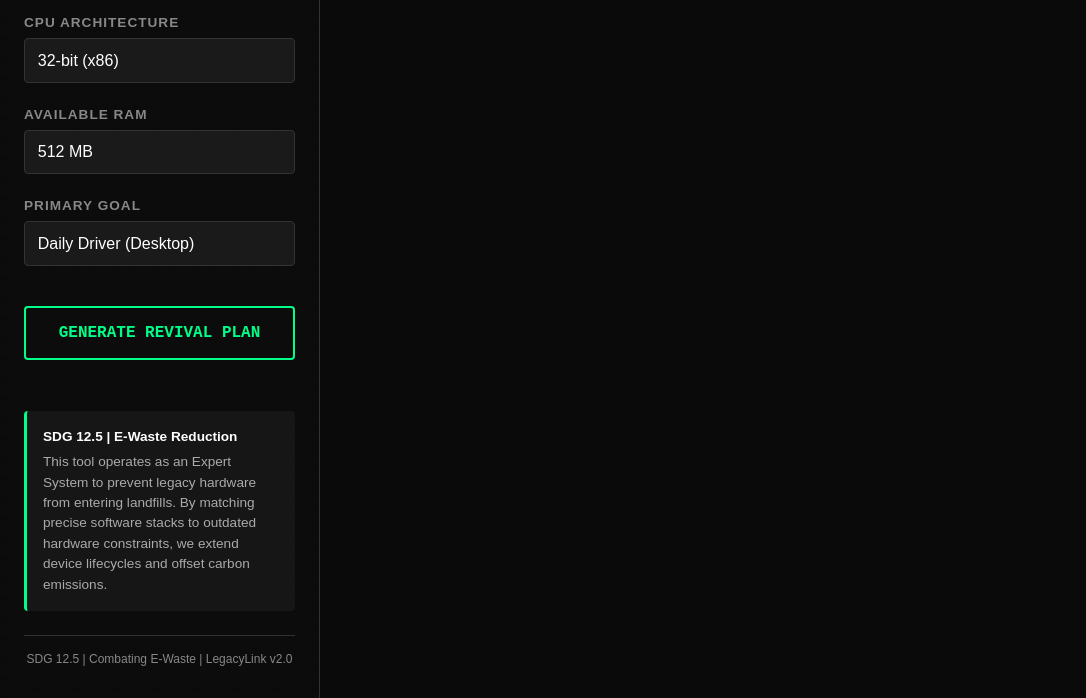
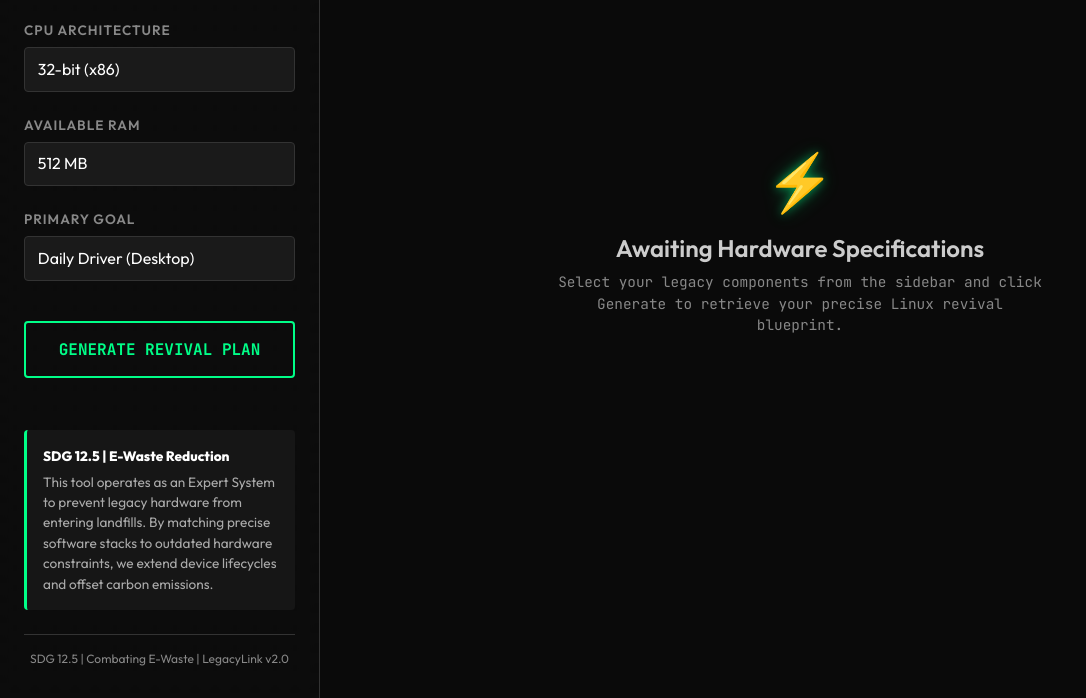
Before and after one commit to scarletquill/LegacyLink, a plain HTML site: page index.html in a window 1280 px wide. Shown: the part 102-800 px from the top of the page, without its empty margins (0-1086 px from the left). Drawn offline with Linux system fonts and the light colour scheme; a web font is replaced by a local one.

Commit message:
Fixed layout

```diff
--- a/index.html
+++ b/index.html
@@ -5,7 +5,7 @@
     <meta name="viewport" content="width=device-width, initial-scale=1.0">
     <title>LegacyLink v2.0: EcoCompute Architect</title>
     <style>
-        @import url('[https://fonts.googleapis.com/css2?family=JetBrains+Mono:wght@400;700&family=Outfit:wght@400;600;800&display=swap](https://fonts.googleapis.com/css2?family=JetBrains+Mono:wght@400;700&family=Outfit:wght@400;600;800&display=swap)');
+        @import url('https://fonts.googleapis.com/css2?family=JetBrains+Mono:wght@400;700&family=Outfit:wght@400;600;800&display=swap');
 
         :root {
             --bg-color: #0a0a0a;
@@ -75,6 +75,7 @@
             display: flex;
             flex-direction: column;
             align-items: center;
+            position: relative;
         }
 
         /* Header & Typography */
@@ -178,6 +179,34 @@
             color: var(--text-muted);
             padding-top: 1rem;
             border-top: 1px solid #333;
+        }
+
+        /* Welcome Placeholder */
+        .welcome-placeholder {
+            text-align: center;
+            margin-top: 25vh;
+            color: var(--text-muted);
+            transition: opacity 0.5s ease;
+            max-width: 500px;
+        }
+
+        .welcome-placeholder h2 {
+            color: #cccccc;
+            margin-bottom: 0.5rem;
+            font-size: 1.5rem;
+        }
+
+        .welcome-placeholder p {
+            font-family: var(--font-code);
+            font-size: 0.9rem;
+            line-height: 1.5;
+        }
+
+        .welcome-icon {
+            font-size: 3.5rem;
+            color: var(--primary);
+            margin-bottom: 1rem;
+            text-shadow: var(--glow);
         }
 
         /* Main Content - Blueprint */
@@ -463,6 +492,9 @@
             .system-profile {
                 text-align: left;
             }
+            .welcome-placeholder {
+                margin-top: 10vh;
+            }
         }
     </style>
 </head>
@@ -515,6 +547,12 @@
     </aside>
 
     <main>
+        <div id="welcome-placeholder" class="welcome-placeholder">
+            <div class="welcome-icon">⚡</div>
+            <h2>Awaiting Hardware Specifications</h2>
+            <p>Select your legacy components from the sidebar and click Generate to retrieve your precise Linux revival blueprint.</p>
+        </div>
+
         <div id="blueprint-container">
             <div class="card">
                 <div class="blueprint-header">
@@ -701,6 +739,7 @@
         // DOM Elements
         const btnGenerate = document.getElementById('generate-btn');
         const container = document.getElementById('blueprint-container');
+        const welcomePlaceholder = document.getElementById('welcome-placeholder');
         const typewriterEl = document.getElementById('typewriter');
         let typingTimeout;
 
@@ -716,6 +755,11 @@
             if (!conf) {
                 alert("Configuration not found.");
                 return;
+            }
+
+            // Hide the welcome placeholder forever once clicked
+            if (welcomePlaceholder) {
+                welcomePlaceholder.style.display = 'none';
             }
 
             // Hide to restart animation
```
